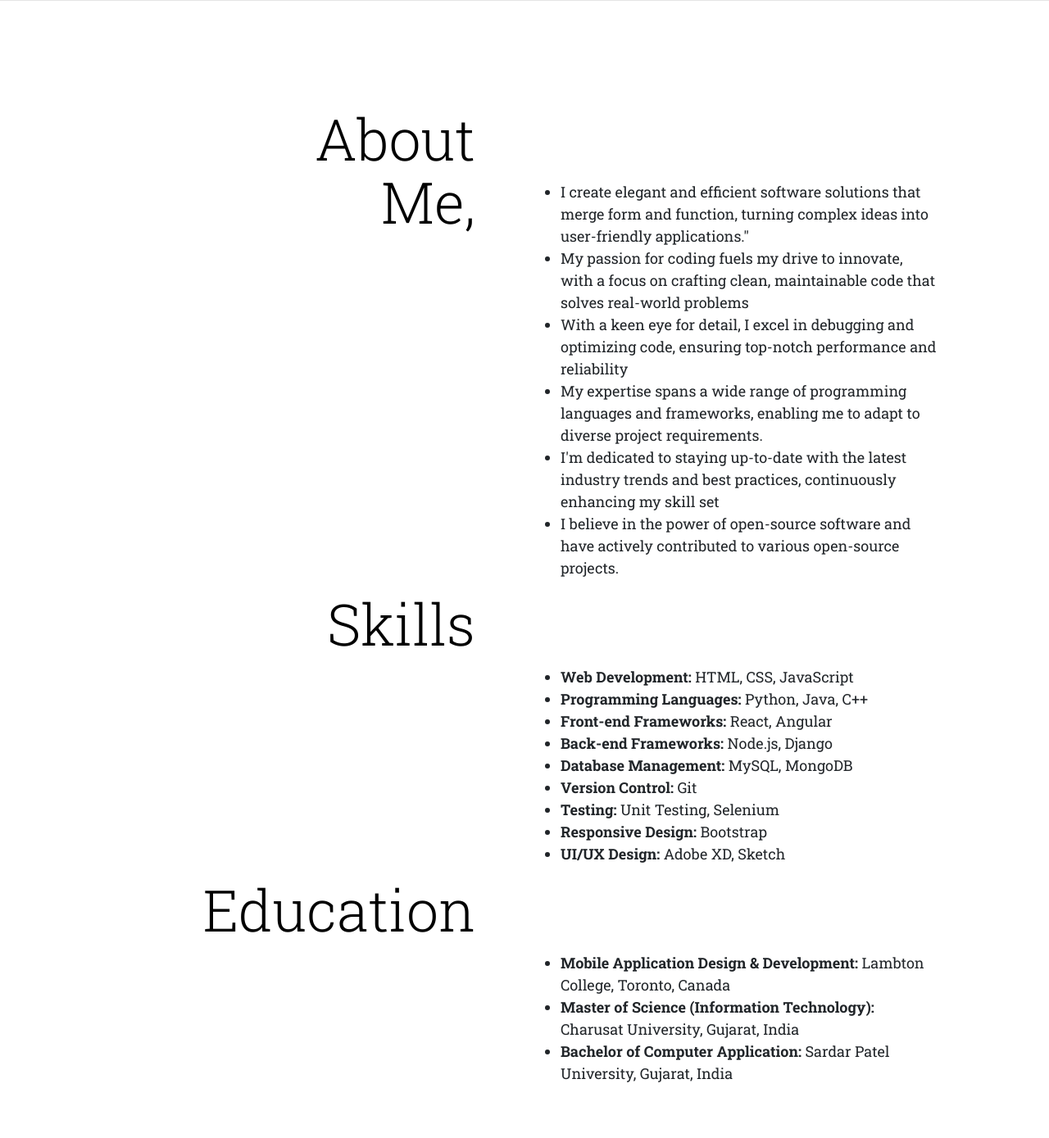
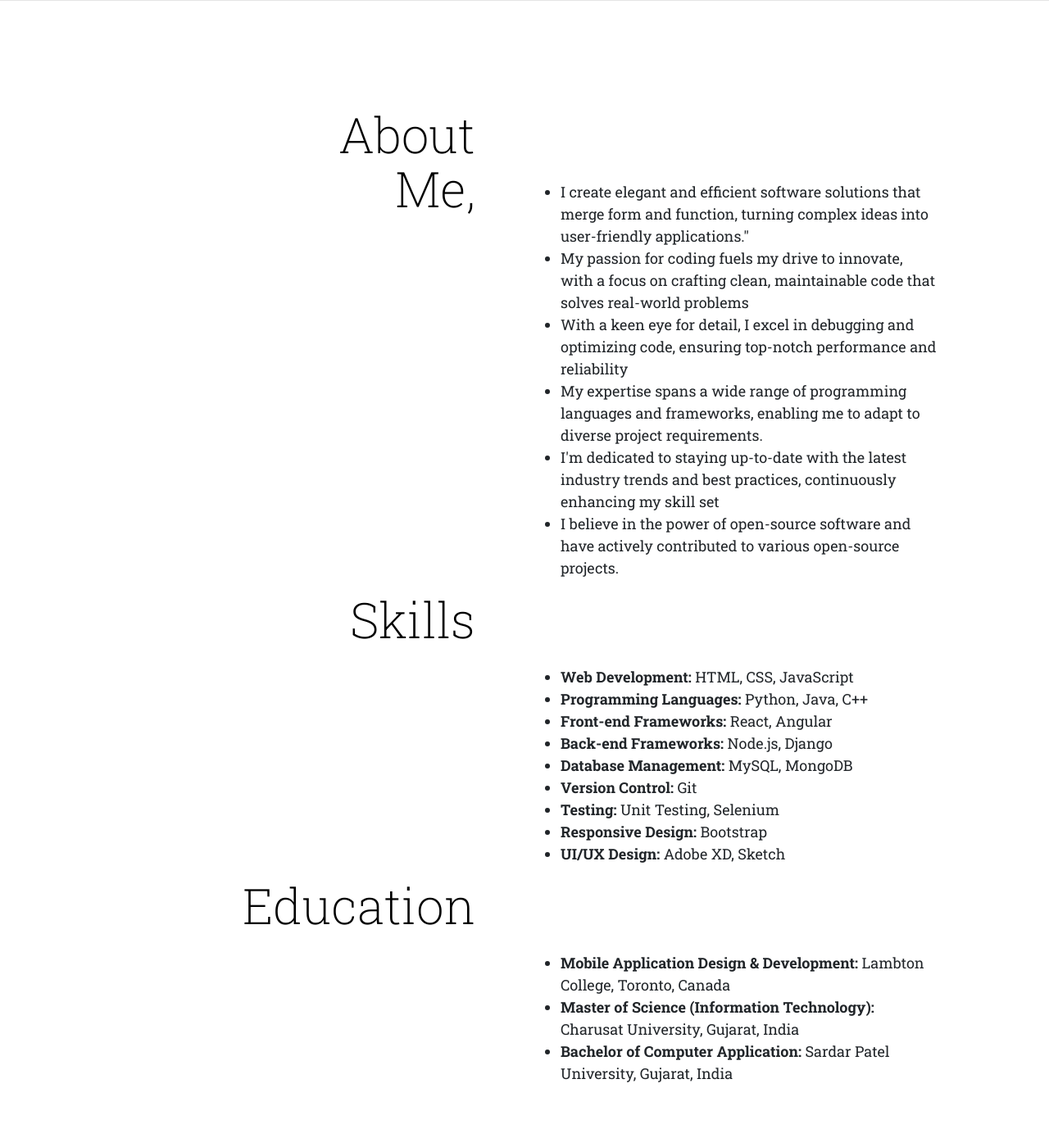
Before and after one commit to samirthaker2020/my_portfolio, a PHP site: page / in a window 1280 px wide. Shown: the part 1870-3259 px from the top of the page at 82% size. Run offline with PHP 8.4, Linux system fonts and the light colour scheme; some libraries are stand-ins or nearby versions.

Commit message:
Update style.css

```diff
--- a/css/style.css
+++ b/css/style.css
@@ -353,7 +353,7 @@
 }
 
 .section-4-left {
-    font-size: 70px;
+    font-size: 60px;
     line-height: 1.1;
     color: #000000;
 }
@@ -364,7 +364,7 @@
 }
 
 .text__light {
-    font-weight: 300;
+    font-weight: 200;
 }
 
 .section-4-right {
```
